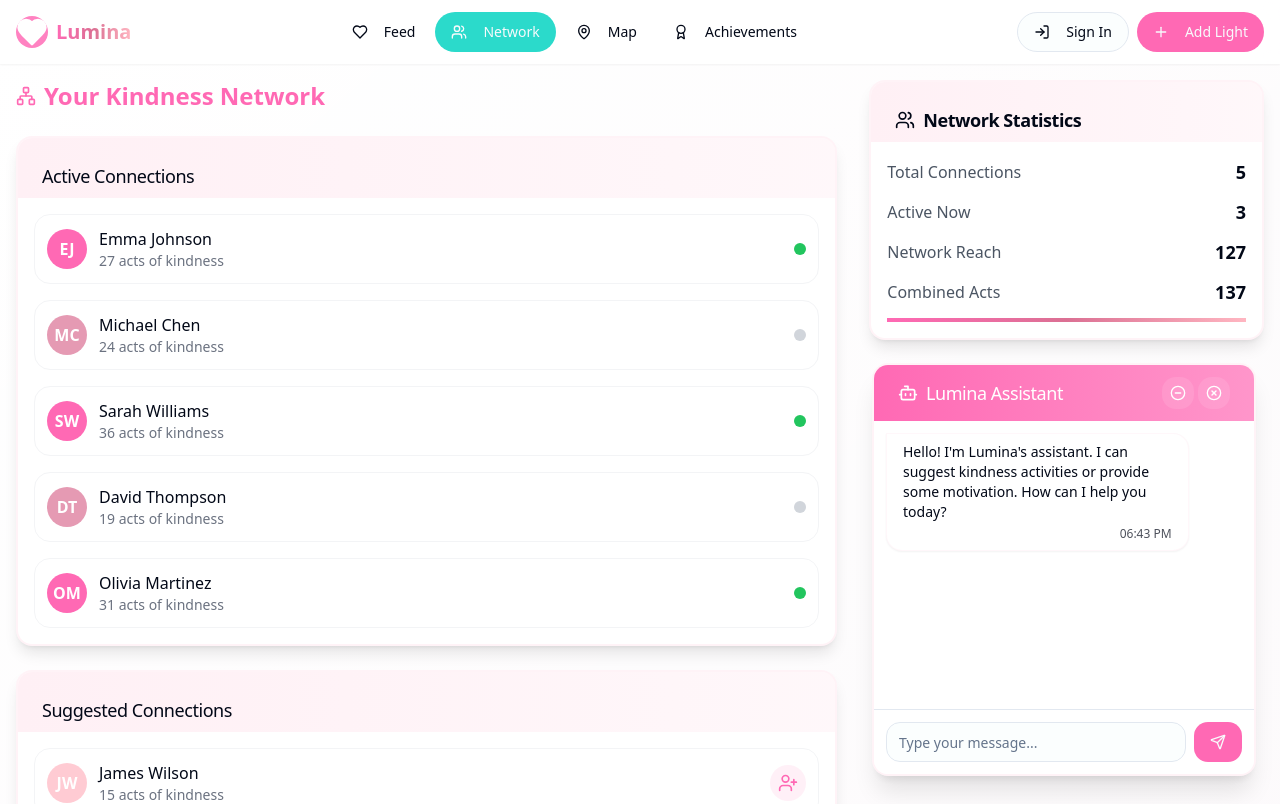
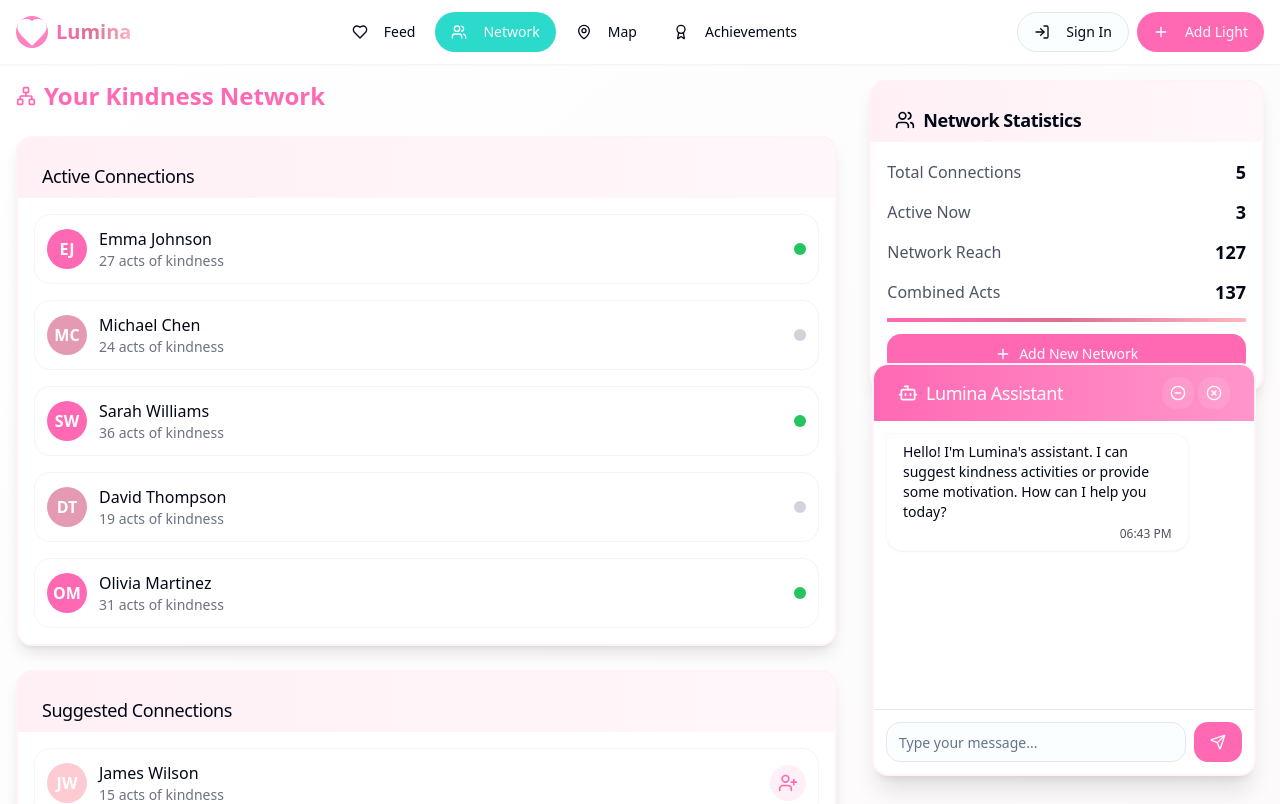
Before and after one commit to stackitis/luminayouu, a React (Vite) app: page /network in a window 1280 px wide. Shown: the top 804 px of the page. Built offline with nearby package versions, Linux system fonts and the light colour scheme.

Commit message:
Add network statistics option
Add a new network option to the network statistics section.

```diff
--- a/src/pages/Network.tsx
+++ b/src/pages/Network.tsx
@@ -3,7 +3,8 @@ import React, { useState, useEffect } from "react";
 import Navbar from "@/components/Navbar";
 import KindnessChatbot from "@/components/KindnessChatbot";
 import { Card, CardContent, CardHeader, CardTitle } from "@/components/ui/card";
-import { Network as NetworkIcon, Users, UserPlus } from "lucide-react";
+import { Button } from "@/components/ui/button";
+import { Network as NetworkIcon, Users, UserPlus, Plus } from "lucide-react";
 
 const Network = () => {
   const [fadeIn, setFadeIn] = useState(false);
@@ -126,6 +127,15 @@ const Network = () => {
                     <span className="font-bold text-lg">137</span>
                   </div>
                   <div className="h-1 kindness-gradient mt-4 mb-2"></div>
+
+                  {/* Add New Network button */}
+                  <Button
+                    className="w-full mt-2 bg-kindness-teal hover:bg-kindness-teal/90 text-white flex items-center justify-center gap-2"
+                    variant="default"
+                  >
+                    <Plus className="w-4 h-4" />
+                    Add New Network
+                  </Button>
                 </div>
               </CardContent>
             </Card>
```
